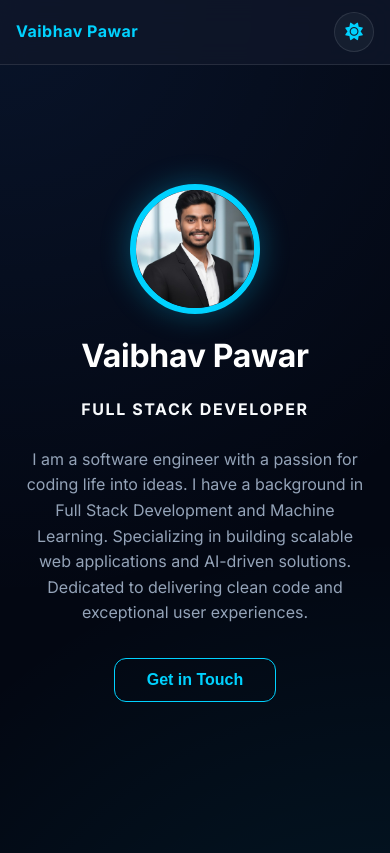
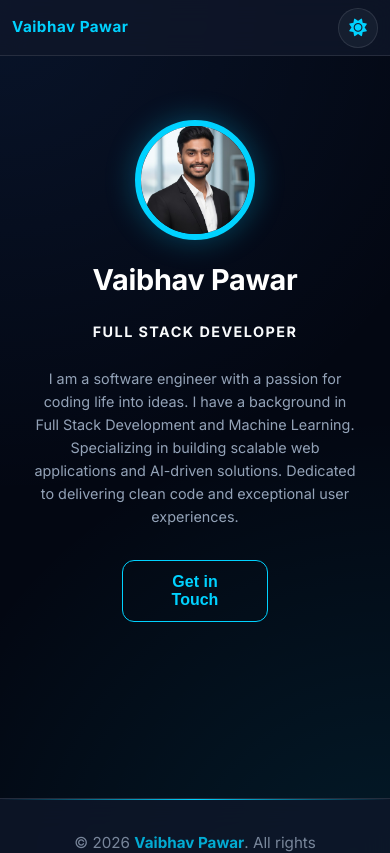
Before and after one commit to vaibhavdpawar9921-Tech/portfolio, a React (Vite) app: page / in a window 390 px wide. Shown: the top 853 px of the page. Built offline with nearby package versions, Linux system fonts and the light colour scheme.

Commit message:
Updated portfolio code

```diff
--- a/src/index.css
+++ b/src/index.css
@@ -336,70 +336,72 @@ p, .hero-description {
   }
 
   h1 {
-    font-size: 2.5rem;
+    font-size: 2.2rem;
+    padding: 0 0.5rem;
   }
 
   .subtitle {
-    font-size: 1rem;
+    font-size: 0.9rem;
     letter-spacing: 0.1em;
     margin-bottom: 1.5rem;
   }
 
   .container {
-    padding: 3rem 1.5rem;
+    padding: 2rem 1rem;
   }
 
   .hero {
-    min-height: calc(100vh - 120px);
+    min-height: auto;
+    padding-top: 2rem;
+    padding-bottom: 3rem;
     text-align: center;
-    padding-bottom: 4rem;
   }
 
   .profile-img {
-    width: 150px;
-    height: 150px;
+    width: 140px;
+    height: 140px;
     border-width: 6px;
     margin-bottom: 1.5rem;
   }
 
   p, .hero-description {
-    font-size: 1rem;
+    font-size: 0.95rem;
     margin-bottom: 2rem;
     max-width: 100%;
     line-height: 1.6;
-    display: flex;
-    flex-direction: column;
-    gap: 0.5rem;
+    display: block;
+    padding: 0 1rem;
   }
 
   .btn {
     padding: 0.75rem 2rem;
-    width: 100%;
-    max-width: 250px;
+    width: 90%;
+    max-width: 280px;
     justify-content: center;
   }
 }
 
 @media (max-width: 480px) {
   h1 {
-    font-size: 2rem;
+    font-size: 1.8rem;
   }
 
   .nav-logo {
-    font-size: 1rem;
+    font-size: 0.95rem;
   }
 
   .nav-container {
-    padding: 0.75rem 1rem;
+    padding: 0 0.75rem;
+    min-height: 55px;
   }
 
   .profile-img {
-    width: 130px;
-    height: 130px;
+    width: 120px;
+    height: 120px;
   }
 
-  p {
-    font-size: 0.95rem;
+  p, .hero-description {
+    font-size: 0.9rem;
   }
 }
 
```
Also changed, not shown: vercel.json (added).
